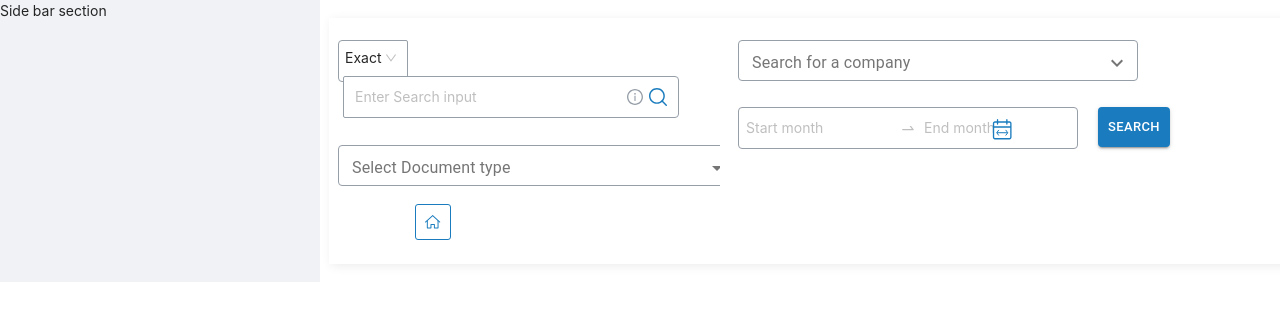
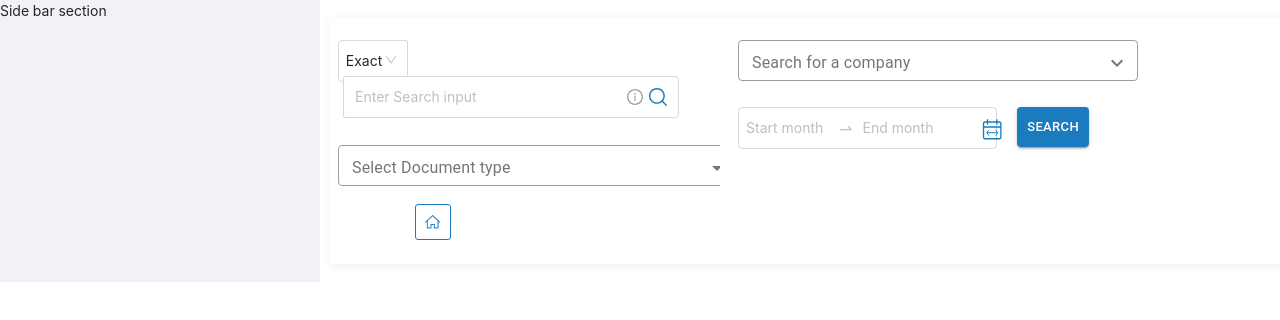
Before and after one commit to csudani7/ui-components-app, a React (Create React App) app: page / in a window 1280 px wide. Shown: the top 320 px of the page. Built offline with nearby package versions, Linux system fonts and the light colour scheme.

Commit message:
fix ui border and hover issues

```diff
--- a/src/components/DatePickerComponent/DatePicker.css
+++ b/src/components/DatePickerComponent/DatePicker.css
@@ -19,7 +19,7 @@ hr {
 .ant-dropdown-trigger {
   padding: 7px;
   position: absolute;
-  right: 160px;
+  right: 170px;
   top: 72px;
 }
 .root-date-picker {
@@ -30,8 +30,10 @@ hr {
   margin-left: 20px;
 }
 .ant-picker {
+  border-radius: 4px !important;
+}
+.ant-picker:hover{
   border: 1px solid #969fa8 !important;
-  border-radius: 4px !important;
 }
 .search-button {
   height: 40px;
@@ -42,3 +44,7 @@ hr {
 .searchbtn:hover {
   background-color: #0b619a !important;
 }
+
+.rangeStyle div:nth-last-child(2) {
+  width: 150%!important;
+}
--- a/src/components/DatePickerComponent/index.jsx
+++ b/src/components/DatePickerComponent/index.jsx
@@ -90,7 +90,7 @@ export default function DatePickerComponent() {
             console.log(dateMoment, "", dateString)
           }
           allowClear={false}
-          style={{ height: 42 }}
+          style={{ height: 42, width: '60%' }}
         />
         <Dropdown overlay={menu} trigger={["click"]} placement="bottomRight">
           <span> {calenderIcon}</span>
--- a/src/components/DocumentTypeSelect/DocumentTypeSelect.css
+++ b/src/components/DocumentTypeSelect/DocumentTypeSelect.css
@@ -8,9 +8,11 @@
   height: 42px;
 }
 .PrivateNotchedOutline-root-1 .MuiOutlinedInput-notchedOutline {
+  border-radius: 4px !important;
+  /* border-color: #969fa8 !important; */
+}
+.MuiOutlinedInput-notchedOutline:hover {
   border: 1px solid #969fa8 !important;
-  border-radius: 4px !important;
-  border-color: #969fa8 !important;
 }
 
 .MuiAutocomplete-option[data-focus="true"] {
--- a/src/components/SearchInputBox/SearchInputBox.css
+++ b/src/components/SearchInputBox/SearchInputBox.css
@@ -32,16 +32,22 @@ hr {
   border-radius: 4px !important;
 }
 .ant-select-selector {
-  border: 1px solid #969fa8 !important;
   border-top-left-radius: 4px !important;
   border-bottom-left-radius: 4px !important;
   /* width: 80px!important; */
   padding: 2px 6px!important;
 }
+
+.ant-select-selector:hover {
+  border: 1px solid #969fa8 !important;
+}
+
 .ant-input-affix-wrapper {
-  border: 1px solid #969fa8 !important;
   border-top-right-radius: 4px !important;
   border-bottom-right-radius: 4px !important;
+}
+.ant-input-affix-wrapper:hover {
+  border: 1px solid #969fa8 !important;
 }
 
 .MuiOutlinedInput-notchedOutline{
@@ -81,3 +87,30 @@ hr {
 .ant-input-number-handler .ant-input-number-handler-up-inner, .ant-input-number-handler .ant-input-number-handler-down-inner {
   color: #40a9ff;
 }
+
+.ant-select-selection-item{
+  justify-content: center;
+  display: flex;
+}
+
+.ant-select-selector{
+  padding-top: 5px!important;
+}
+.ant-select-arrow{
+  padding-top: 3px!important;
+}
+
+.ant-input-affix-wrapper:focus, .ant-input-affix-wrapper-focused {
+  /* border-color:transparent!important; */
+  border-right-width: 1px !important;
+  outline: 0;
+  box-shadow: none!important;
+}
+.ant-select-selector:focus {
+  box-shadow: none!important;
+}
+.ant-select-focused:focus {
+  /* border-color: #40a9ff;  */
+  border-right-width: 1px !important;
+  box-shadow: none!important;
+}
```
